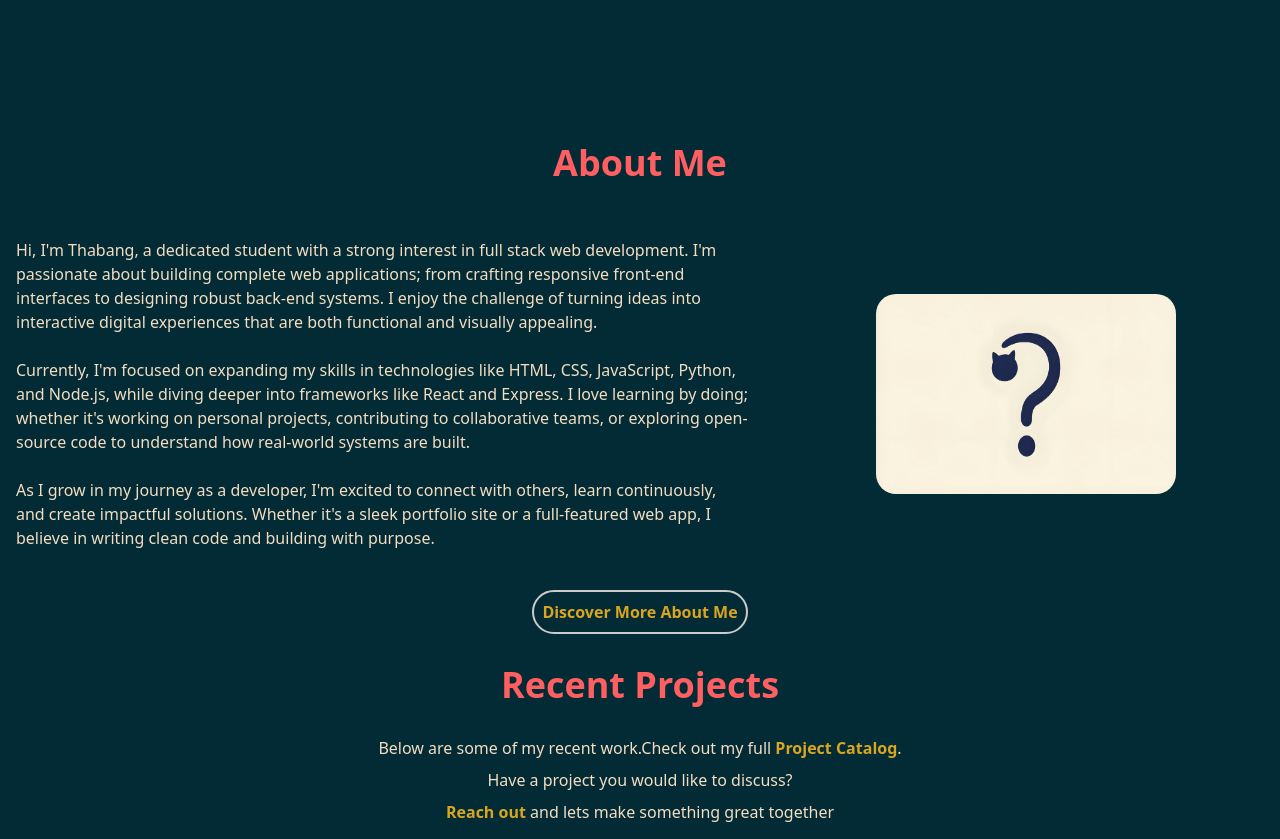
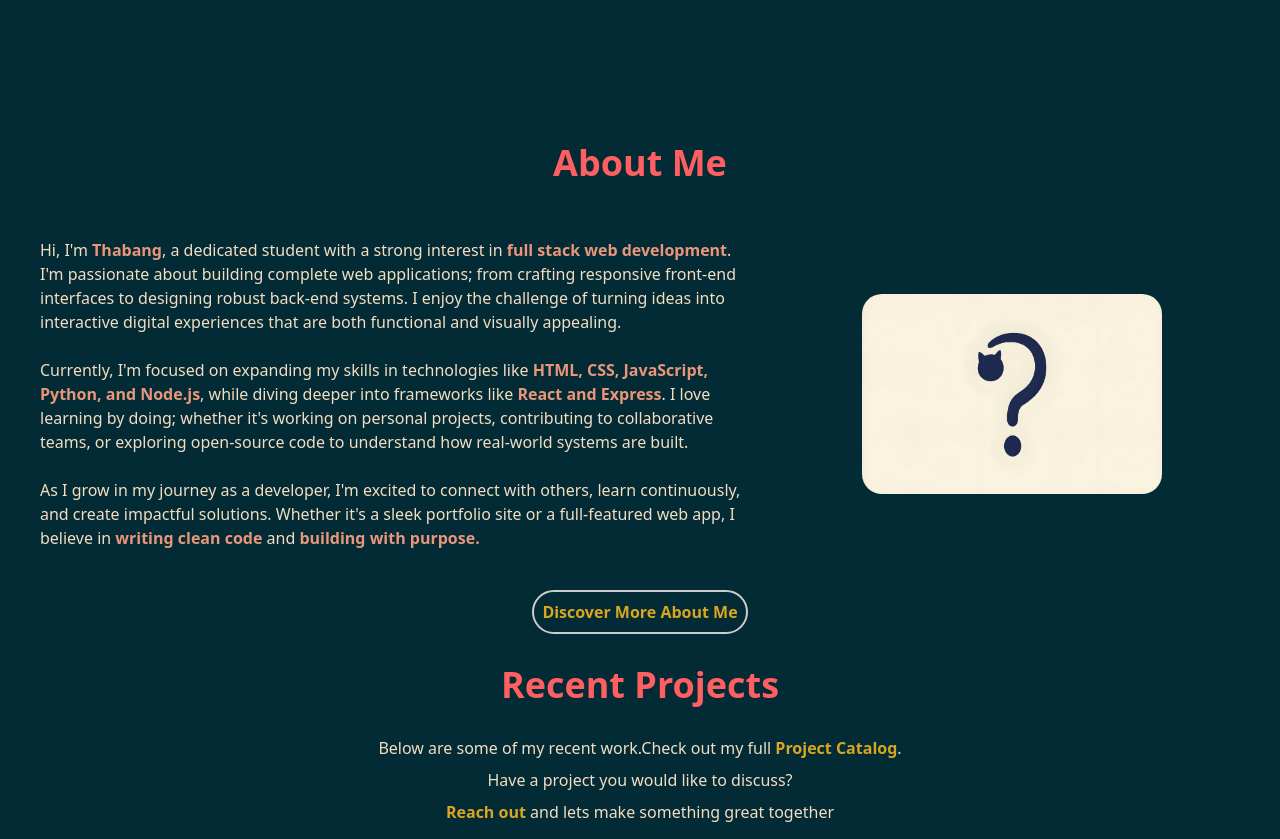
Before and after one commit to thabangDev77/thabangdev-portfolio, a React (Vite) app in the folder thabangdev-portfolio/: page / in a window 1280 px wide. Shown: the part 760-1599 px from the top of the page. Built offline with nearby package versions, Linux system fonts and the light colour scheme.

Commit message:
refactor: improve the layout and appearance of the about me section

```diff
--- a/thabangdev-portfolio/src/components/about/About.jsx
+++ b/thabangdev-portfolio/src/components/about/About.jsx
@@ -9,11 +9,11 @@ function About() {
 
         <div className='grid grid-cols-5 gap-10 items-center ml-10'>
           <div className='col-span-3'>
-              <p>Hi, I'm Thabang, a dedicated student with a strong interest in full stack web development. I'm passionate about building complete web applications; from crafting responsive front-end interfaces to designing robust back-end systems. I enjoy the challenge of turning ideas into interactive digital experiences that are both functional and visually appealing.</p>
+              <p>Hi, I'm <span>Thabang</span>, a dedicated student with a strong interest in <span>full stack web development</span>. I'm passionate about building complete web applications; from crafting responsive front-end interfaces to designing robust back-end systems. I enjoy the challenge of turning ideas into interactive digital experiences that are both functional and visually appealing.</p>
               <br/>
-              <p>Currently, I'm focused on expanding my skills in technologies like HTML, CSS, JavaScript, Python, and Node.js, while diving deeper into frameworks like React and Express. I love learning by doing; whether it's working on personal projects, contributing to collaborative teams, or exploring open-source code to understand how real-world systems are built.</p>
+              <p>Currently, I'm focused on expanding my skills in technologies like <span>HTML, CSS, JavaScript, Python, and Node.js</span>, while diving deeper into frameworks like <span>React and Express</span>. I love learning by doing; whether it's working on personal projects, contributing to collaborative teams, or exploring open-source code to understand how real-world systems are built.</p>
               <br/>
-              <p>As I grow in my journey as a developer, I'm excited to connect with others, learn continuously, and create impactful solutions. Whether it's a sleek portfolio site or a full-featured web app, I believe in writing clean code and building with purpose.</p>
+              <p>As I grow in my journey as a developer, I'm excited to connect with others, learn continuously, and create impactful solutions. Whether it's a sleek portfolio site or a full-featured web app, I believe in <span>writing clean code</span> and <span>building with purpose.</span></p>
           </div>
 
           <div className='col-span-2 flex justify-center mr-20'>
--- a/thabangdev-portfolio/src/index.css
+++ b/thabangdev-portfolio/src/index.css
@@ -41,3 +41,8 @@ button {
     max-width: 800px;
     margin-top: 1rem;
 }
+
+#about-me {
+    max-width: 1200px;
+    margin: 0 auto;
+}
--- a/thabangdev-portfolio/src/styles/theme.css
+++ b/thabangdev-portfolio/src/styles/theme.css
@@ -15,6 +15,11 @@
 
 .dark-mode button:hover {
     background-color: #f96630;
+}
+
+#about-me span {
+    color: darksalmon;
+    font-weight: bold;
 }
 
 /* Light Mode Styles */
```
